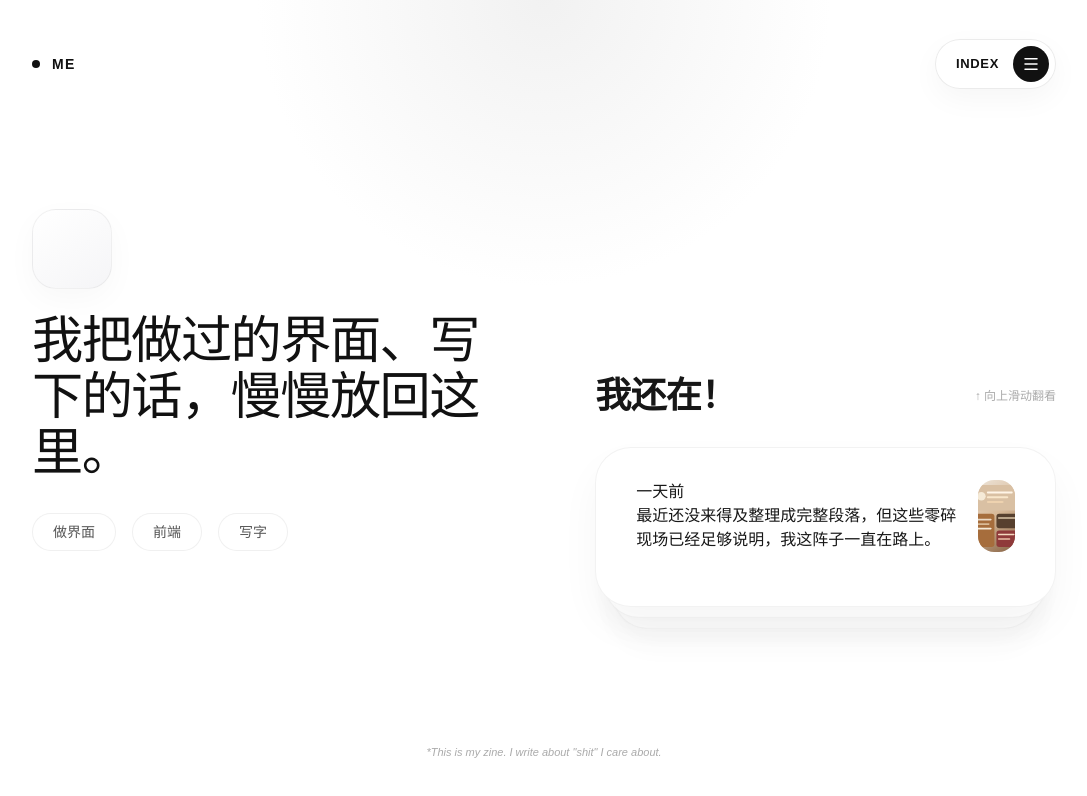
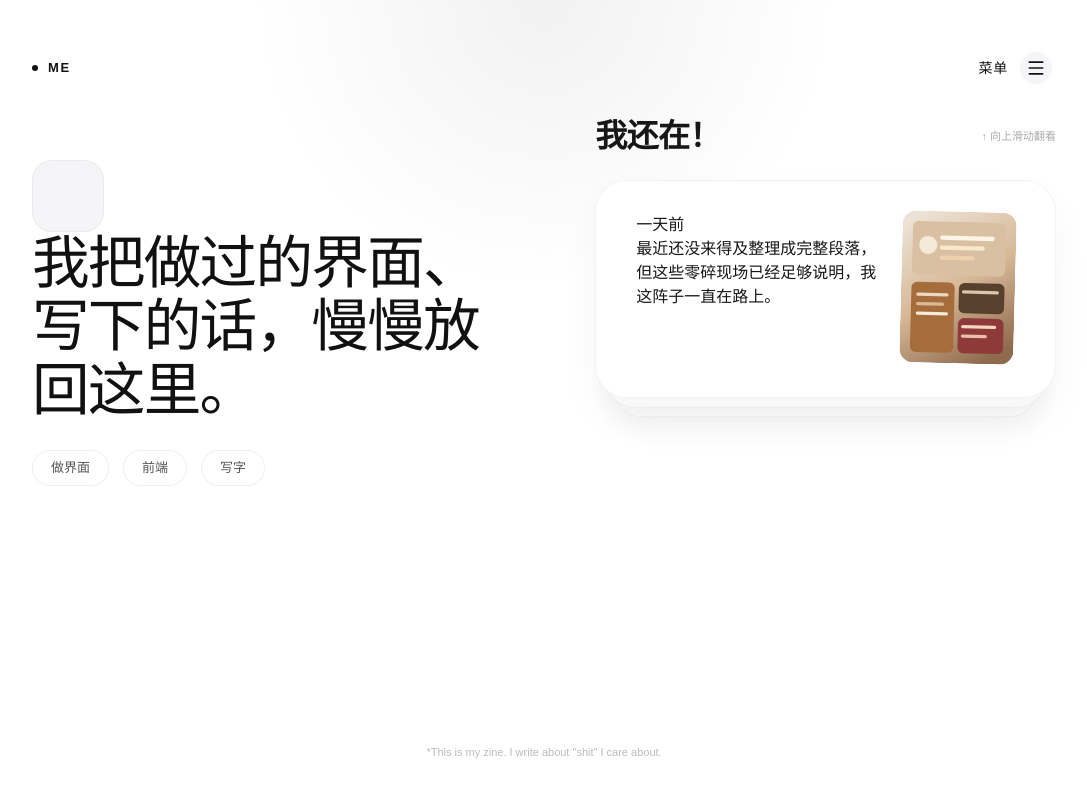
Before and after one commit to JxdCap/me, a React (Vite) app in the folder web/: page / in a window 1280 px wide. Shown: the top 796 px of the page, without its empty margins (96-1183 px from the left). Built offline with nearby package versions, Linux system fonts and the light colour scheme.

Commit message:
还可以

```diff
--- a/web/src/components/Header.tsx
+++ b/web/src/components/Header.tsx
@@ -1,4 +1,4 @@
-import { useEffect, useRef, useState, type PointerEvent } from 'react'
+import { useEffect, useState } from 'react'
 import {
   Menu,
   X,
@@ -15,38 +15,20 @@ const menuItems = [
 export function Header() {
   const [isMenuOpen, setIsMenuOpen] = useState(false)
   const [time, setTime] = useState(new Date())
-  const buttonRef = useRef<HTMLButtonElement>(null)
 
   useEffect(() => {
     const timer = setInterval(() => setTime(new Date()), 1000)
     return () => clearInterval(timer)
   }, [])
 
-  // MAGNETIC EFFECT LOGIC
-  const handlePointerMove = (e: PointerEvent) => {
-    if (!buttonRef.current || isMenuOpen) return
-
-    const rect = buttonRef.current.getBoundingClientRect()
-    const x = e.clientX - (rect.left + rect.width / 2)
-    const y = e.clientY - (rect.top + rect.height / 2)
-
-    // Limits the pull distance
-    const distance = Math.sqrt(x * x + y * y)
-    if (distance < 100) {
-      buttonRef.current.style.setProperty('--magnet-x', `${x * 0.35}px`)
-      buttonRef.current.style.setProperty('--magnet-y', `${y * 0.35}px`)
-    } else {
-      buttonRef.current.style.setProperty('--magnet-x', '0px')
-      buttonRef.current.style.setProperty('--magnet-y', '0px')
+  // Close menu on ESC
+  useEffect(() => {
+    const handleKeyDown = (e: KeyboardEvent) => {
+      if (e.key === 'Escape') setIsMenuOpen(false)
     }
-  }
-
-  const handlePointerLeave = () => {
-    if (buttonRef.current) {
-      buttonRef.current.style.setProperty('--magnet-x', '0px')
-      buttonRef.current.style.setProperty('--magnet-y', '0px')
-    }
-  }
+    window.addEventListener('keydown', handleKeyDown)
+    return () => window.removeEventListener('keydown', handleKeyDown)
+  }, [])
 
   return (
     <>
@@ -57,18 +39,13 @@ export function Header() {
         </div>
 
         <button
-          ref={buttonRef}
-          className={`index-trigger ${isMenuOpen ? 'is-active' : ''}`}
+          className={`simple-menu-trigger ${isMenuOpen ? 'is-active' : ''}`}
           onClick={() => setIsMenuOpen(!isMenuOpen)}
-          onPointerMove={handlePointerMove}
-          onPointerLeave={handlePointerLeave}
-          aria-label={isMenuOpen ? "关闭索引" : "打开索引"}
+          aria-label={isMenuOpen ? "关闭" : "菜单"}
         >
-          <div className="trigger-pill">
-            <span className="trigger-label">{isMenuOpen ? 'CLOSE' : 'INDEX'}</span>
-            <div className="trigger-icon">
-              {isMenuOpen ? <X size={18} /> : <Menu size={18} />}
-            </div>
+          <span className="trigger-text">{isMenuOpen ? '关闭' : '菜单'}</span>
+          <div className="trigger-icon-wrap">
+            {isMenuOpen ? <X size={20} /> : <Menu size={20} />}
           </div>
         </button>
       </header>
@@ -82,24 +59,25 @@ export function Header() {
                 href={item.path}
                 className="index-link"
                 style={{ '--index': index } as React.CSSProperties}
+                onClick={() => setIsMenuOpen(false)}
               >
                 <span className="link-number">0{index + 1}</span>
                 <span className="link-label">{item.label}</span>
-                <ArrowUpRight className="link-arrow" size={24} strokeWidth={1.5} />
+                <ArrowUpRight className="link-arrow" size={28} strokeWidth={1.2} />
               </a>
             ))}
           </nav>
 
           <div className="index-footer">
             <div className="footer-item">
-              <span className="footer-label">LOCAL TIME</span>
+              <span className="footer-label">当前时间 / LOCAL TIME</span>
               <span className="footer-value">
                 {time.toLocaleTimeString('en-US', { hour12: false, hour: '2-digit', minute: '2-digit', second: '2-digit' })}
               </span>
             </div>
             <div className="footer-item">
-              <span className="footer-label">STATUS</span>
-              <span className="footer-value">COLLECTIVE MEMORY</span>
+              <span className="footer-label">系统状态 / STATUS</span>
+              <span className="footer-value">正常运行 / COLLECTIVE MEMORY</span>
             </div>
           </div>
         </div>
--- a/web/src/styles/home.css
+++ b/web/src/styles/home.css
@@ -13,14 +13,14 @@
 }
 
 /* ==========================================================================
-   MAGNETIC TOPBAR & IDENTITY
+   SIMPLE BUT PREMIUM TOPBAR
    ========================================================================== */
 .topbar {
   position: relative;
   display: flex;
   align-items: center;
   justify-content: space-between;
-  height: 64px;
+  height: 56px;
   z-index: 150;
   flex-shrink: 0;
 }
@@ -28,69 +28,61 @@
 .topbar-identity {
   display: flex;
   align-items: center;
-  gap: 12px;
-  font-size: 14px;
+  gap: 10px;
+  font-size: 13px;
   font-weight: 600;
-  letter-spacing: 0.1em;
+  letter-spacing: 0.12em;
   color: #111;
 }
 
 .identity-dot {
-  width: 8px;
-  height: 8px;
+  width: 6px;
+  height: 6px;
   background: #111;
   border-radius: 50%;
 }
 
-.index-trigger {
+.simple-menu-trigger {
   all: unset;
   cursor: pointer;
-  position: relative;
-  transition: transform 0.6s cubic-bezier(0.23, 1, 0.32, 1);
-  transform: translate3d(var(--magnet-x, 0), var(--magnet-y, 0), 0);
+  display: flex;
+  align-items: center;
+  gap: 12px;
+  padding: 4px 4px 4px 16px;
+  border-radius: 999px;
+  transition: all 0.3s cubic-bezier(0.22, 1, 0.36, 1);
+  background: transparent;
 }
 
-.trigger-pill {
-  display: flex;
-  align-items: center;
-  gap: 14px;
-  padding: 6px 6px 6px 20px;
-  background: rgba(255, 255, 255, 0.8);
-  backdrop-filter: blur(20px);
-  border: 1px solid rgba(0, 0, 0, 0.08);
-  border-radius: 999px;
-  box-shadow: 0 10px 30px rgba(0, 0, 0, 0.04);
-  transition: all 0.3s ease;
+.trigger-text {
+  font-size: 14px;
+  font-weight: 500;
+  color: #111;
+  letter-spacing: 0.05em;
 }
 
-.index-trigger:hover .trigger-pill {
-  background: #fff;
-  border-color: rgba(0, 0, 0, 0.15);
-  box-shadow: 0 15px 40px rgba(0, 0, 0, 0.08);
-}
-
-.trigger-label {
-  font-size: 13px;
-  font-weight: 600;
-  letter-spacing: 0.05em;
-  color: #111;
-}
-
-.trigger-icon {
-  width: 36px;
-  height: 36px;
+.trigger-icon-wrap {
+  width: 32px;
+  height: 32px;
   display: flex;
   align-items: center;
   justify-content: center;
+  border-radius: 50%;
+  background: #f5f5f7;
+  color: #111;
+  transition: all 0.4s cubic-bezier(0.22, 1, 0.36, 1);
+}
+
+.simple-menu-trigger:hover .trigger-icon-wrap {
   background: #111;
   color: #fff;
-  border-radius: 50%;
-  transition: transform 0.5s cubic-bezier(0.23, 1, 0.32, 1);
+  transform: scale(1.1);
 }
 
-.index-trigger.is-active .trigger-icon {
+.simple-menu-trigger.is-active .trigger-icon-wrap {
+  background: #f43f5e;
+  color: #fff;
   transform: rotate(90deg);
-  background: #f43f5e; /* Rose 500 */
 }
 
 /* ==========================================================================
@@ -99,15 +91,15 @@
 .index-overlay {
   position: fixed;
   inset: 0;
-  background: rgba(255, 255, 255, 0.92);
-  backdrop-filter: blur(30px);
+  background: rgba(255, 255, 255, 0.94);
+  backdrop-filter: blur(40px);
   z-index: 100;
   display: flex;
   align-items: center;
   justify-content: center;
   opacity: 0;
   visibility: hidden;
-  transition: opacity 0.6s ease, visibility 0.6s ease;
+  transition: opacity 0.5s ease, visibility 0.5s ease;
 }
 
 .index-overlay.is-open {
@@ -116,45 +108,43 @@
 }
 
 .index-content {
-  width: min(100%, 1200px);
+  width: min(100%, 1100px);
   padding: 0 40px;
   display: flex;
   flex-direction: column;
-  gap: 8vh;
+  gap: 10vh;
 }
 
 .index-nav {
   display: flex;
   flex-direction: column;
-  gap: 20px;
+  gap: 16px;
 }
 
 .index-link {
   display: flex;
   align-items: baseline;
   gap: 24px;
-  font-size: clamp(48px, 10vw, 96px);
+  font-size: clamp(42px, 9vw, 84px);
   font-weight: 600;
   letter-spacing: -0.04em;
   color: #111;
   text-decoration: none;
-  transition: color 0.3s ease, transform 0.3s ease;
   opacity: 0;
-  transform: translateY(40px);
+  transform: translateY(30px);
 }
 
 .index-overlay.is-open .index-link {
   opacity: 1;
   transform: translateY(0);
-  transition: opacity 0.8s cubic-bezier(0.23, 1, 0.32, 1), transform 0.8s cubic-bezier(0.23, 1, 0.32, 1);
-  transition-delay: calc(var(--index) * 0.1s + 0.2s);
+  transition: all 0.7s cubic-bezier(0.23, 1, 0.32, 1);
+  transition-delay: calc(var(--index) * 0.08s + 0.15s);
 }
 
 .link-number {
-  font-size: 16px;
+  font-size: 14px;
   font-weight: 400;
-  letter-spacing: 0.1em;
-  color: #888;
+  color: #999;
   font-family: monospace;
 }
 
@@ -166,7 +156,7 @@
 
 .index-link:hover {
   color: #f43f5e;
-  transform: translateX(20px);
+  transform: translateX(16px);
 }
 
 .index-link:hover .link-arrow {
@@ -176,102 +166,100 @@
 
 .index-footer {
   display: flex;
-  gap: 60px;
-  padding-top: 40px;
-  border-top: 1px solid rgba(0, 0, 0, 0.05);
+  gap: 64px;
+  padding-top: 32px;
+  border-top: 1px solid rgba(0, 0, 0, 0.06);
   opacity: 0;
-  transform: translateY(20px);
 }
 
 .index-overlay.is-open .index-footer {
   opacity: 1;
-  transform: translateY(0);
-  transition: all 0.8s ease 0.6s;
+  transition: all 0.7s ease 0.5s;
 }
 
 .footer-item {
   display: flex;
   flex-direction: column;
-  gap: 8px;
+  gap: 6px;
 }
 
 .footer-label {
-  font-size: 11px;
+  font-size: 10px;
   font-weight: 600;
   letter-spacing: 0.1em;
   color: #aaa;
 }
 
 .footer-value {
-  font-size: 14px;
+  font-size: 13px;
   font-weight: 500;
-  color: #111;
+  color: #333;
   font-family: monospace;
 }
 
 /* ==========================================================================
-   HERO & STATUS (V5 Logic Preserved)
+   HERO / MIDDLE SECTION
    ========================================================================== */
 .hero {
   display: flex;
   flex-direction: column;
   justify-content: center;
-  gap: 32px;
-  padding: 6vh 0 4vh;
+  gap: 28px;
+  padding: 6vh 0 3vh;
   flex-shrink: 0;
 }
 
-.hero-compact-header {
-  display: flex;
-  flex-direction: column;
-  gap: 24px;
-}
-
 .hero-avatar-placeholder {
-  width: 80px;
-  height: 80px;
-  border-radius: 24px;
-  background: linear-gradient(145deg, #fff, #f5f5f7);
-  border: 1px solid rgba(0, 0, 0, 0.05);
-  box-shadow: 0 10px 30px rgba(0,0,0,0.03);
+  width: 72px;
+  height: 72px;
+  border-radius: 20px;
+  background: #f5f5f7;
+  border: 1px solid rgba(0, 0, 0, 0.04);
 }
 
 .hero-copy h1 {
-  font-size: clamp(28px, 8vw, 42px);
-  line-height: 1.25;
+  font-size: clamp(26px, 7.5vw, 38px);
+  line-height: 1.3;
   letter-spacing: -0.03em;
   font-weight: 500;
   color: #111;
+  margin: 0;
+  opacity: 0;
+  animation: hero-reveal 1.2s cubic-bezier(0.22, 1, 0.36, 1) forwards;
+}
+
+@keyframes hero-reveal {
+  from { opacity: 0; transform: translateY(20px); filter: blur(8px); }
+  to { opacity: 1; transform: translateY(0); filter: blur(0); }
 }
 
 .hero-skills {
   display: flex;
   flex-direction: column;
-  gap: 16px;
+  gap: 12px;
 }
 
 .skill-tags {
   display: flex;
-  gap: 12px;
+  gap: 10px;
   flex-wrap: wrap;
 }
 
 .skill-tag {
-  min-height: 38px;
-  padding: 0 20px;
+  min-height: 36px;
+  padding: 0 18px;
   border-radius: 999px;
   border: 1px solid rgba(0, 0, 0, 0.06);
   background: #fff;
-  font-size: 14px;
+  font-size: 13px;
   color: #555;
   cursor: pointer;
-  transition: all 0.3s cubic-bezier(0.23, 1, 0.32, 1);
+  transition: all 0.3s ease;
 }
 
 .skill-tag.active {
   background: #111;
   color: #fff;
-  transform: translateY(-2px);
 }
 
 .skill-content-container {
@@ -279,6 +267,7 @@
   grid-template-rows: 0fr;
   transition: all 0.4s ease;
   opacity: 0;
+  overflow: hidden;
 }
 
 .skill-content-container.expanded {
@@ -289,16 +278,19 @@
 .skill-content-inner p {
   padding: 20px;
   background: #f9f9fb;
-  border-radius: 20px;
-  font-size: 15px;
+  border-radius: 18px;
+  font-size: 14px;
   line-height: 1.6;
 }
 
+/* ==========================================================================
+   STATUS / MEMOS SECTION
+   ========================================================================== */
 .status-section {
   display: flex;
   flex-direction: column;
   flex: 1;
-  padding-top: 16px;
+  padding-top: 12px;
   min-height: 0;
 }
 
@@ -306,17 +298,17 @@
   display: flex;
   align-items: center;
   justify-content: space-between;
-  margin-bottom: 24px;
+  margin-bottom: 20px;
 }
 
 .section-heading-compact h2 {
-  font-size: clamp(28px, 6vw, 36px);
+  font-size: clamp(26px, 6vw, 32px);
   font-weight: 600;
   letter-spacing: -0.02em;
 }
 
 .status-hint {
-  font-size: 12px;
+  font-size: 11px;
   color: #aaa;
 }
 
@@ -332,10 +324,10 @@
   left: 0;
   width: 100%;
   height: auto;
-  min-height: 160px;
+  min-height: 140px;
   background: #fff;
   border: 1px solid rgba(0, 0, 0, 0.05);
-  border-radius: 36px;
+  border-radius: 32px;
   padding: 24px 28px;
   box-shadow: 0 20px 40px rgba(0, 0, 0, 0.04);
   transition: transform 0.5s cubic-bezier(0.22, 1, 0.36, 1), opacity 0.4s ease;
@@ -352,13 +344,17 @@
 .ios-card-content {
   display: flex;
   gap: 20px;
+  align-items: flex-start;
 }
 
 .ios-card-thumbnail {
-  width: 72px;
-  height: 72px;
-  border-radius: 16px;
+  width: 84px;
+  height: 112px;
+  border-radius: 14px;
   overflow: hidden;
+  flex-shrink: 0;
+  transform: rotate(1.5deg);
+  transform-origin: center right;
 }
 
 .ios-card-thumbnail img {
@@ -368,58 +364,62 @@
 }
 
 /* ==========================================================================
-   DESKTOP RESPONSIVE (V5 Split-Screen)
+   DESKTOP RESPONSIVE
    ========================================================================== */
 @media (min-width: 840px) {
   .page-shell {
     flex-direction: row;
-    align-items: center;
-    padding: 0 10vw;
+    align-items: flex-start;
+    padding: 14vh 10vw 0;
     gap: 8vw;
   }
 
   .topbar {
     position: fixed;
-    top: 32px;
+    top: 40px;
     left: 10vw;
     right: 10vw;
   }
 
   .hero {
     flex: 1;
-    max-width: 600px;
-    height: 100%;
+    max-width: 640px;
+    height: auto;
   }
 
   .hero-copy h1 {
-    font-size: clamp(32px, 4vw, 64px);
+    font-size: clamp(32px, 4.5vw, 64px);
     line-height: 1.1;
   }
 
   .skill-tags {
     flex-wrap: nowrap;
-    gap: 16px;
+    gap: 14px;
   }
 
   .status-section {
     flex: 1;
-    max-width: 480px;
+    max-width: 580px;
     height: auto;
-    align-self: center;
+    padding-top: 0;
   }
 
   .ios-card {
     padding: 32px 40px;
+  }
+
+  .ios-card-thumbnail {
+    width: 114px;
+    height: 152px;
   }
 }
 
 .page-footer {
   text-align: center;
   font-size: 11px;
-  color: #aaa;
+  color: #bbb;
   padding: 16px 0 8px;
   flex-shrink: 0;
-  font-style: italic;
 }
 
 @media (min-width: 840px) {
@@ -430,14 +430,3 @@
     right: 0;
   }
 }
-
-/* HERO REVEAL */
-.hero-copy h1 {
-  animation: hero-reveal 1.2s cubic-bezier(0.22, 1, 0.36, 1) forwards;
-  opacity: 0;
-}
-
-@keyframes hero-reveal {
-  from { opacity: 0; transform: translateY(30px); filter: blur(10px); }
-  to { opacity: 1; transform: translateY(0); filter: blur(0); }
-}
```
